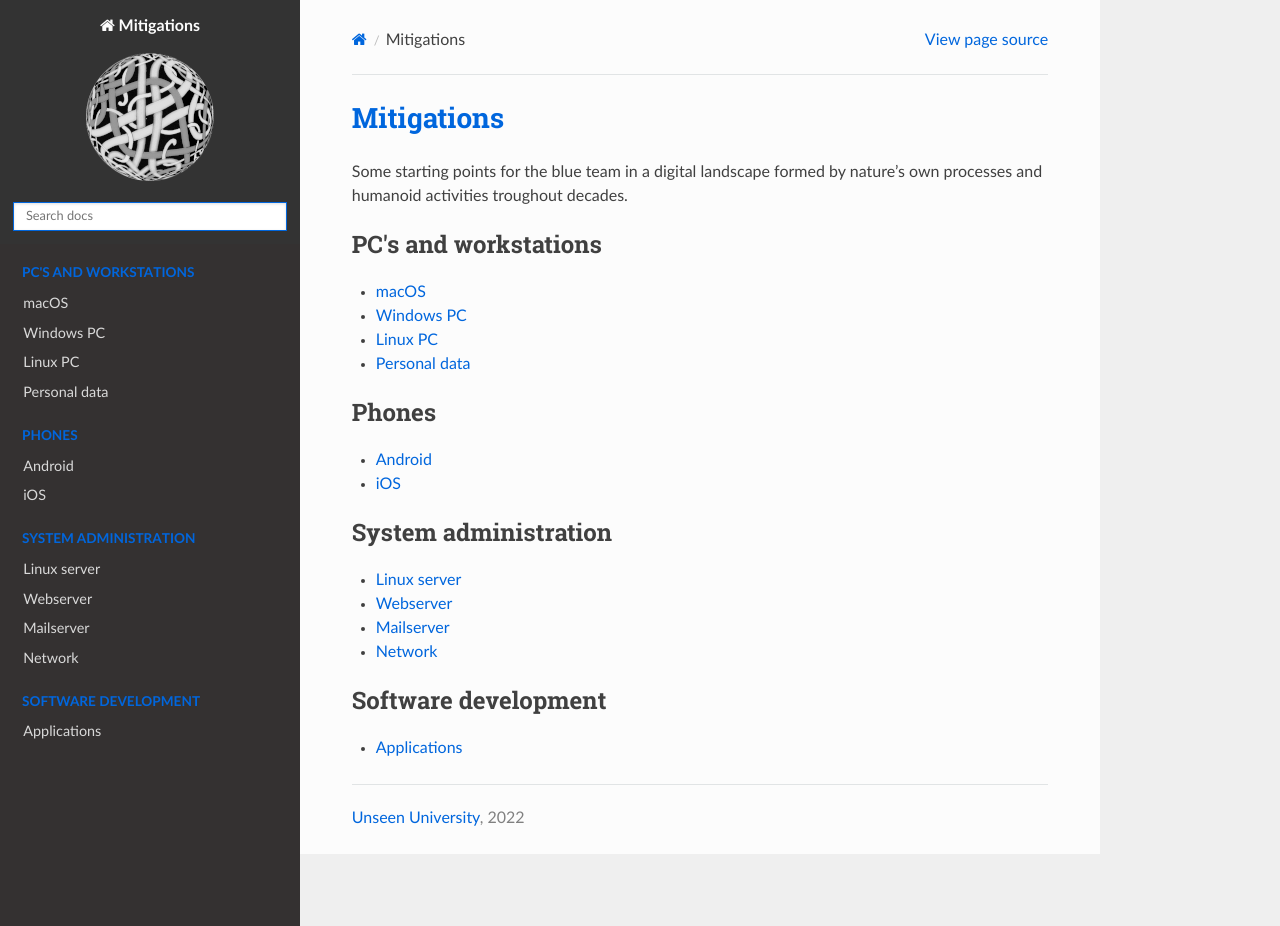
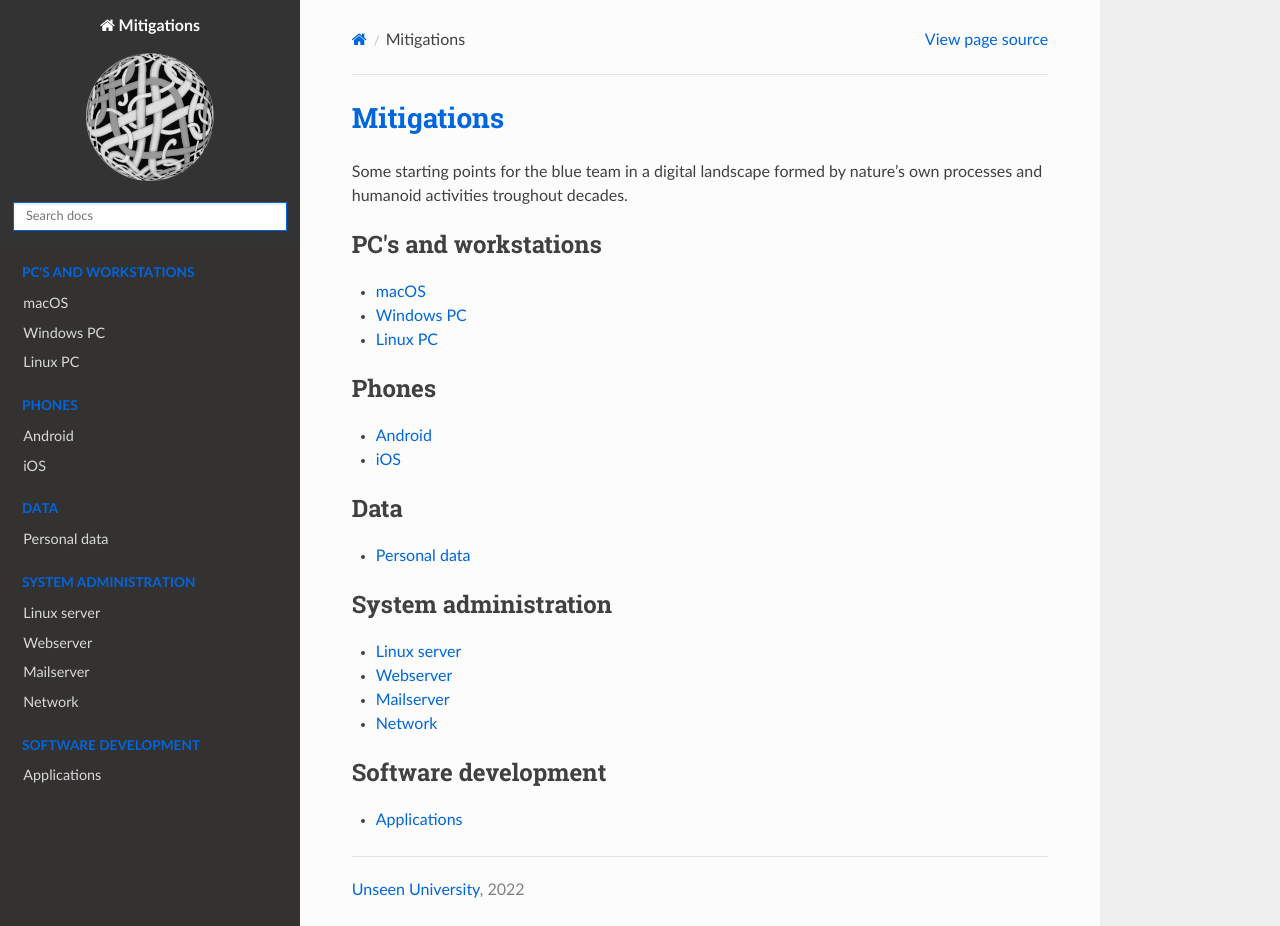
Before and after one commit to tymyrddin/mitigations, a Sphinx documentation site: the page built from source/index.rst, in a window 1280 px wide and 926 px high. Built offline with Sphinx 7.4.7 and the Read the Docs theme 2.0.0, drawn with Linux system fonts in a browser that asks for light colours.

Commit message:
Finding form

```diff
--- a/source/index.rst
+++ b/source/index.rst
@@ -10,13 +10,17 @@ troughout decades.
    macOS <https://tymyrddin.github.io/macos-mitigations/>
    Windows PC <https://tymyrddin.github.io/windows-pc-mitigations/>
    Linux PC <https://tymyrddin.github.io/linux-pc-mitigations/>
-   Personal data <https://tymyrddin.github.io/data-mitigations/>
 
 .. toctree::
    :caption: Phones
 
    Android <https://tymyrddin.github.io/android-mitigations/>
    iOS <https://tymyrddin.github.io/ios-mitigations/>
+
+.. toctree::
+   :caption: Data
+
+   Personal data <https://tymyrddin.github.io/data-mitigations/>
 
 .. toctree::
    :caption: System administration
```
